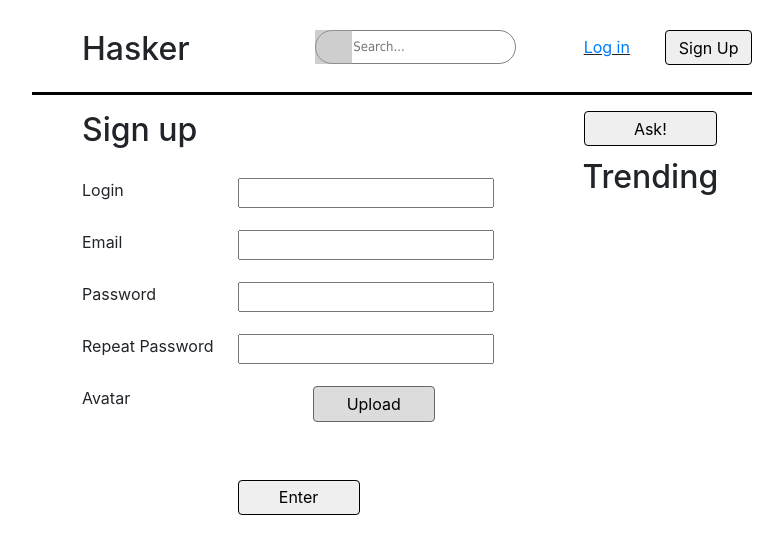
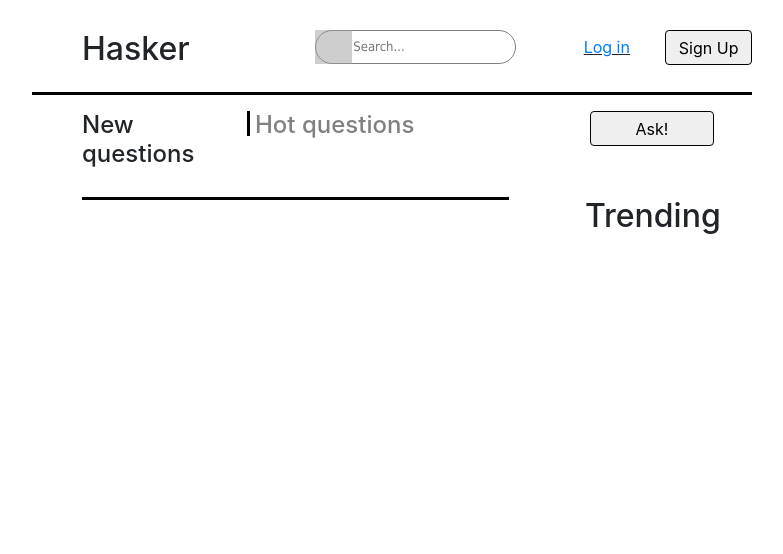
Before and after one commit to grol231/hasker, a Django app: template qa/templates/qa/index.html in a window 1280 px wide. Shown: the top 554 px of the page, without its empty margins (248-1031 px from the left). Run offline with Django 3.2, Linux system fonts and the light colour scheme; the template is opened without the code that fills it, so the values that code supplies are empty; some libraries are stand-ins or nearby versions; grey boxes are pictures that could not be loaded.

Commit message:
update ask_question and index pages

```diff
--- a/qa/templates/qa/index.html
+++ b/qa/templates/qa/index.html
@@ -141,68 +141,60 @@ input[type="search"] {
         </div>
     </div>
     <hr size='5px'>
-    <div class='row' style='padding-left: 50px'>
-        <div class='col-sm-8'>
-            <h2>Sign up</h2>
+    <div class='row' style='padding-left: 50px; marign-bottom: 30px;'>
+        <div class='col-sm-3' style='padding-right:0px;'>
+            <h4>New questions</h4>
         </div>
-        <div class='col-sm-4' style='padding: 0px 50px 0px 50px;'>
+        <div class='col-sm-4' style='padding:0; border-left: solid 3px black; margin-left: 5px; padding-left:5px; height:25px; color: gray'>
+            <h4>Hot questions</h4>
+        </div>
+        <div class='col-sm-4' style='padding: 0px 0px 0px 110px;'>
             <button style="width: 100%; border-radius: 4px; border: 1px solid black; height: 35px;">Ask!</button>
         </div>
     </div>
-    <div class='row' style='padding-left: 50px'>
-        <div class='col-sm-8'>
-            <form action='/hasker/signup' method='post'>
-                {% csrf_token %}
-                <div class='row signup-field'>
-                    <div class='col-sm-4'>
-                        <label>Login</label>
+    <div class='row' style='padding-left:65px;'>
+        <div class='col-sm-8' >
+            {% for X in array %}
+            <div class='row' style='border-top: solid 3px black; margin-top: 20px; width: 100%;'>
+                <div class='col-sm-12'>
+                    <div class='row'>
+                        <div class='col-sm-2' style='padding-top: 10px;'>
+                            42
+                        </div>
+                        <div class='col-sm-2' style='padding-top: 10px;'>
+                            2
+                        </div>
+                        <div class='col-sm-8' style='padding-top: 10px;'>
+                            How to solve the variable naming problem?
+                        </div>
                     </div>
-                    <div class='col-sm-8'>
-                        <input type='text' id=login  name='Login'>
+                    <div class='row'>
+                        <div class='col-sm-2' style='padding-top: 10px;'>
+                            Votes
+                        </div>
+                        <div class='col-sm-2' style='padding: 10px 0px 0px 0px;'>Answers</div>
+                        <div class='col-sm-4'>
+                            <div class='row'>
+                                <div class='col-sm-6' style='background:blue; text-align: center!important; padding: 5px 10px 5px 10px; border: 10px solid white; color: white'>tag1</div>
+                                <div class='col-sm-6' style='background:blue; text-align: center!important; padding: 5px 10px 5px 10px; border: 10px solid white; color: white'>tag2</div>
+                            </div>
+                        </div>
+                        <div class='col-sm-4'>
+                            <div class='row' style='padding-left: 50px;'>
+                               <a href='' style='text-decoration: underline'>Ivan</a>
+                            </div>
+                            <div class='row'>
+                                asked 1 min ago
+                            </div>
+                        </div>
                     </div>
                 </div>
-                <div class='row signup-field'>
-                    <div class='col-sm-4'>
-                        <label>Email</label>
-                    </div>
-                    <div class='col-sm-8'>
-                        <input type='text' id=email  name='Email'>
-                    </div>
-                </div>
-                <div class='row signup-field'>
-                    <div class='col-sm-4'>
-                        <label>Password</label>
-                    </div>
-                    <div class='col-sm-8'>
-                        <input type='text' id="password" name='Password'>
-                    </div>
-                </div>
-                <div class='row signup-field'>
-                    <div class='col-sm-4' style='padding-right: 0px;'>
-                        <label>Repeat Password</label>
-                    </div>
-                    <div class='col-sm-8'>
-                        <input type='text' id="rpassword" name='Repeat password'>
-                    </div>
-                </div>
-                <div class='row signup-field'>
-                    <div class='col-sm-4'>
-                        <label>Avatar</label>
-                    </div>
-                    <div class='col-sm-6'>
-                        <input type='file' id='avatar' class='signup-form-field-avatar'>
-                        <label id='avatar-path' style='width:20%'></label>
-                        <label for='avatar' class='btn' style='width:60%; margin-left: 30px'>Upload</label>
-                    </div>
-                </div>
-                <div class='row'>
-                    <div class='col-sm-6 offset-sm-4' style='margin-top: 50px;'>
-                        <button style="width: 60%; border-radius: 4px; border: 1px solid black; height: 35px;">Enter</button>
-                    </div>
-                </div>
-            </form>
+            </div>
+            {% endfor %}
+            <div class='row' style='border-top: solid 3px black; margin-top: 20px; width: 100%;'>
+            </div>
         </div>
-        <div class='col-sm-4'>
+        <div class='col-sm-4' style='margin-top: 20px;'>
             <h2 style='text-align: center'>Trending</h2>
             {% for x in array %}
             <div class='row'>
```
Also changed, not shown: qa/static/qa/images/html-image.html (added, +10 -0 lines), qa/templates/qa/ask_question.html (+6 -5 lines), qa/views.py (+9 -9 lines).
